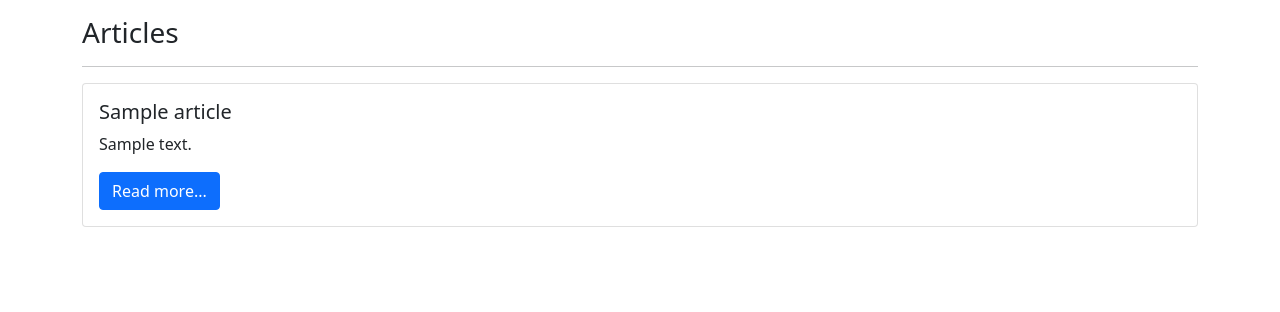
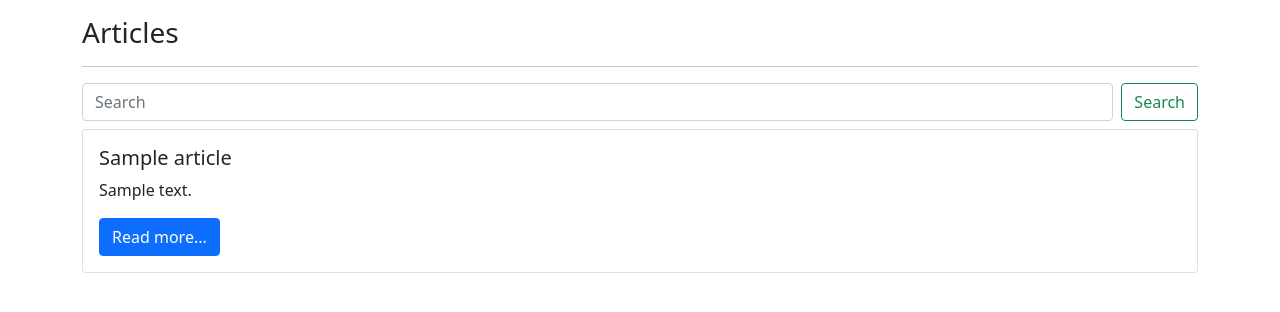
Before and after one commit to HyopeR/Python-Practises, a Flask app: page /articles in a window 1280 px wide. Shown: the part 56-368 px from the top of the page. Run offline with Flask 2, Linux system fonts and the light colour scheme; tables that the repository leaves empty or names only in its code hold one stand-in row (values such as "Sample post"); some libraries are stand-ins or nearby versions.

Commit message:
Example article flask project finished.

```diff
--- a/06-Flask/02-BootstrapWithUsage/src/routes/article/article_controller.py
+++ b/06-Flask/02-BootstrapWithUsage/src/routes/article/article_controller.py
@@ -80,3 +80,19 @@ class ArticleController():
 
         cursor.close()
         return bool(result), data
+
+    def search_article(self, keyword) -> Tuple[bool, Any]:
+        mysql_service = MysqlService.get_instance(None)
+
+        like = "%" + keyword.strip() + "%"
+        query = """SELECT * FROM articles WHERE title LIKE %s"""
+
+        result, cursor = mysql_service.raw_query(query, (like,))
+
+        if bool(result) is False:
+            flash("No article found matching your search term.", "warning")
+
+        data = cursor.fetchall()
+        cursor.close()
+
+        return bool(result), data
--- a/06-Flask/02-BootstrapWithUsage/src/routes/article/article_route.py
+++ b/06-Flask/02-BootstrapWithUsage/src/routes/article/article_route.py
@@ -41,7 +41,6 @@ def update_article(id):
     status, data = ArticleController().update_article(id, None)
 
     if request.method == "POST":
-        print('XXXXXXXXXXXXXXXXXXXXXXXXXXXXXXXXXXXXXXXXX')
         form = ArticleForm(request.form)
         status, data = ArticleController().update_article(id, form)
         return redirect(url_for("main.dashboard"))
@@ -60,3 +59,15 @@ def update_article(id):
 def delete_article(id):
     status = ArticleController().delete_article(id)
     return redirect(url_for('main.dashboard')) if status else redirect(url_for('main.index'))
+
+
+@article.route("/article/search", methods=['GET', 'POST'])
+def search_article():
+
+    if request.method == 'GET':
+        return redirect(url_for('article.articles'))
+    else:
+        keyword = request.form.get("keyword")
+        status, data = ArticleController().search_article(keyword)
+
+        return render_template("articles.html", articles=data) if status else redirect(url_for('article.articles'))
--- a/06-Flask/02-BootstrapWithUsage/src/templates/articles.html
+++ b/06-Flask/02-BootstrapWithUsage/src/templates/articles.html
@@ -7,6 +7,11 @@
 {% block body %}
     <h3>Articles</h3>
     <hr />
+
+    <form action="/article/search" method="post" class="d-flex">
+        <input name="keyword" class="form-control me-2" type="search" placeholder="Search" aria-label="Search">
+        <button class="btn btn-outline-success" type="submit">Search</button>
+    </form>
 
     {% if articles %}
         {% for article in articles %}
--- a/06-Flask/02-BootstrapWithUsage/src/templates/layout.html
+++ b/06-Flask/02-BootstrapWithUsage/src/templates/layout.html
@@ -23,15 +23,24 @@
         </div>
 
     {% include "./includes/footer.html" %}
+    <!-- Jquery-->
     <script src="https://cdnjs.cloudflare.com/ajax/libs/jquery/3.6.0/jquery.min.js"></script>
+
+    <!-- Bootstrap -->
     <script src="https://cdn.jsdelivr.net/npm/bootstrap@5.0.2/dist/js/bootstrap.bundle.min.js" integrity="sha384-MrcW6ZMFYlzcLA8Nl+NtUVF0sA7MsXsP1UyJoMp4YLEuNSfAP+JcXn/tWtIaxVXM" crossorigin="anonymous"></script>
+
+    <!-- Ck Editor-->
     <script src="https://cdn.ckeditor.com/4.16.2/standard/ckeditor.js"></script>
     <script>
         window.onload = function() {
             let editor = document.getElementById('content')
-            editor && CKEDITOR.replace( 'content' );
+            editor && CKEDITOR.replace('content', { allowedContent: true });
         };
+    </script>
 
-    </script>
+    <!-- Google Code Prettify -->
+    <script src="https://cdn.jsdelivr.net/gh/google/code-prettify@master/loader/run_prettify.js"></script>
+
+
 </body>
 </html>
```
